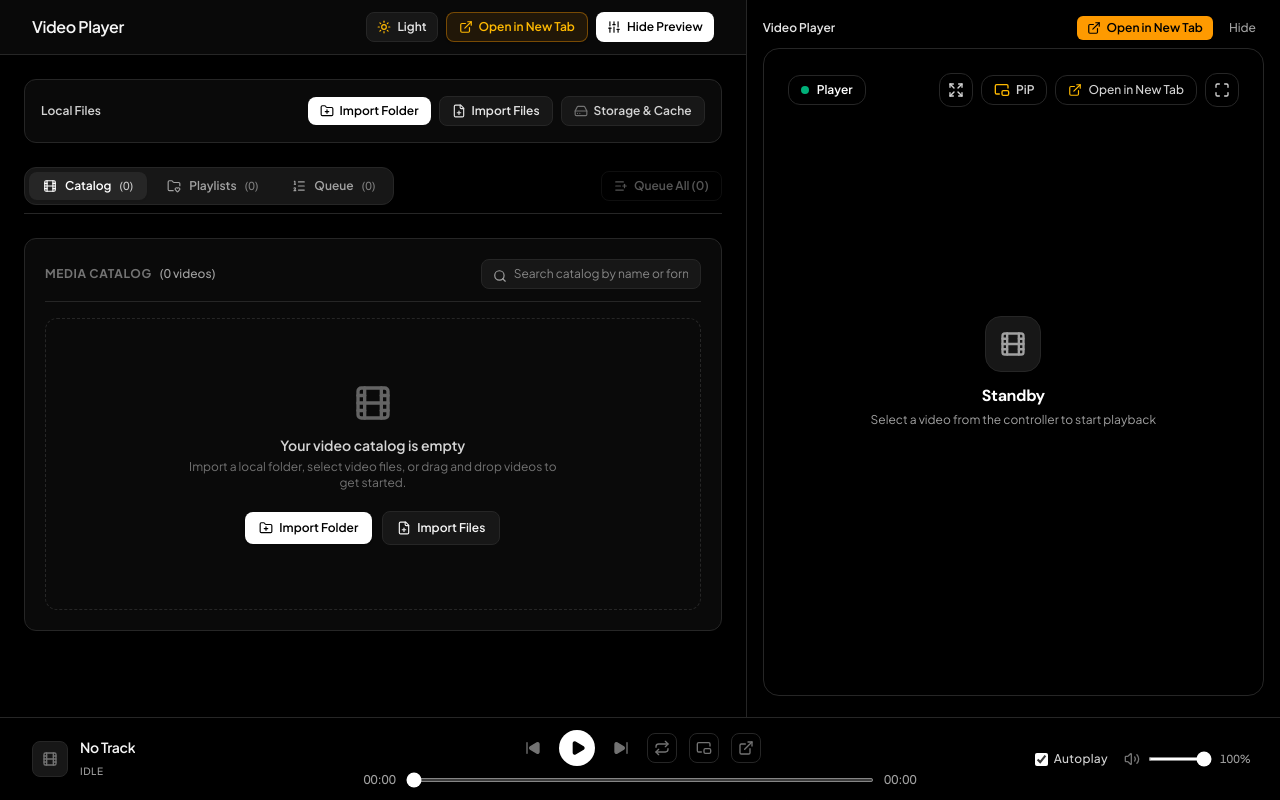
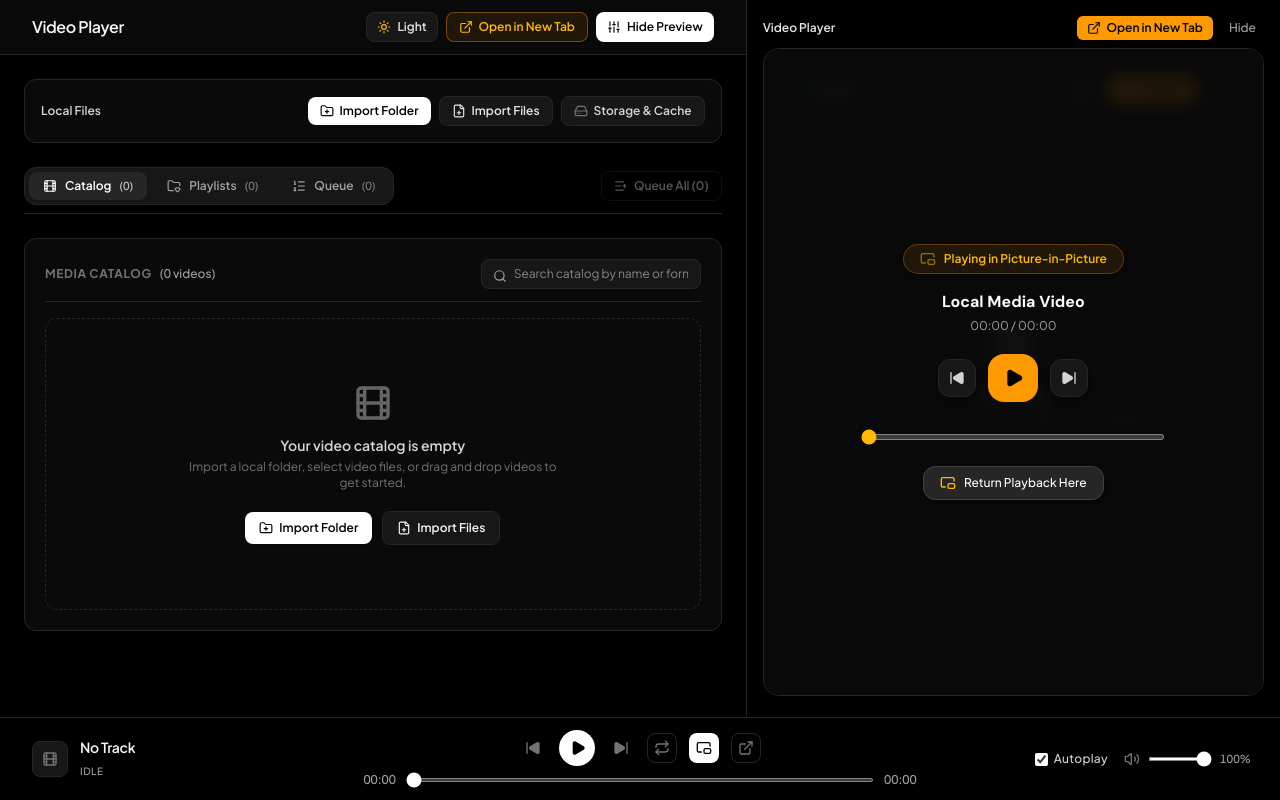
Before and after one commit to ac1714/video-player-pwa, a React (Vite) app: page / in a window 1280 px wide. Both pictures are taken after a click on the button 704 px from the left and 748 px from the top of the page. Built offline with nearby package versions, Linux system fonts and the light colour scheme.

Commit message:
feat: add dedicated PiP video controls overlay and remove redundant controls from preview window

```diff
--- a/src/components/PlayerView.tsx
+++ b/src/components/PlayerView.tsx
@@ -148,11 +148,12 @@ export const PlayerView: React.FC<PlayerViewProps> = ({
   // Object URL tracking for revocation
   const currentObjectUrlRef = useRef<string | null>(null);
   const lastTimeSentRef = useRef<number>(0);
+  const pipWindowRef = useRef<any>(null);
 
   // Check Picture in Picture support
   useEffect(() => {
     if (typeof document !== 'undefined') {
-      setPipSupported(Boolean(document.pictureInPictureEnabled));
+      setPipSupported(Boolean(document.pictureInPictureEnabled || ('documentPictureInPicture' in window)));
     }
   }, []);
 
@@ -884,16 +885,143 @@ export const PlayerView: React.FC<PlayerViewProps> = ({
     }
   };
 
-  // Picture-in-Picture toggle with cross-browser WebKit support
+  // Picture-in-Picture toggle with Document PiP & native HTML5 support
   const togglePiP = useCallback(async () => {
     const video = videoRef.current;
     if (!video) return;
+
+    // 1. Close if document PiP window is open
+    if (pipWindowRef.current) {
+      try {
+        pipWindowRef.current.close();
+      } catch {}
+      pipWindowRef.current = null;
+      setIsPiP(false);
+      syncChannel.post({ type: 'PIP_CHANGE', payload: { active: false } });
+      return;
+    }
+
+    // 2. Exit if standard video PiP is active
+    if (document.pictureInPictureElement) {
+      try {
+        await document.exitPictureInPicture();
+      } catch {}
+      setIsPiP(false);
+      syncChannel.post({ type: 'PIP_CHANGE', payload: { active: false } });
+      return;
+    }
+
+    // 3. Attempt Document Picture-in-Picture first (allows full on-screen Previous/Next/Play buttons in the floating window)
+    const docPip = typeof window !== 'undefined' && (window as any).documentPictureInPicture;
+    if (docPip && typeof docPip.requestWindow === 'function') {
+      try {
+        const pipWin = await docPip.requestWindow({
+          width: 520,
+          height: 340,
+        });
+        pipWindowRef.current = pipWin;
+
+        pipWin.document.body.style.margin = '0';
+        pipWin.document.body.style.padding = '0';
+        pipWin.document.body.style.background = '#0a0a0a';
+        pipWin.document.body.style.display = 'flex';
+        pipWin.document.body.style.flexDirection = 'column';
+        pipWin.document.body.style.height = '100vh';
+        pipWin.document.body.style.overflow = 'hidden';
+        pipWin.document.body.style.fontFamily = 'system-ui, -apple-system, sans-serif';
+
+        const originalParent = video.parentElement;
+        const originalNextSibling = video.nextSibling;
+        pipWin.document.body.appendChild(video);
+        video.style.width = '100%';
+        video.style.flex = '1';
+        video.style.minHeight = '0';
+        video.style.objectFit = 'contain';
+
+        // PiP Floating Window Controls
+        const ctrlBar = pipWin.document.createElement('div');
+        ctrlBar.style.cssText = 'display:flex;align-items:center;justify-content:space-between;padding:8px 14px;background:#171717;border-top:1px solid #262626;color:#fff;user-select:none;flex-shrink:0;';
+
+        const titleEl = pipWin.document.createElement('div');
+        titleEl.style.cssText = 'font-size:12px;font-weight:600;max-width:180px;white-space:nowrap;overflow:hidden;text-overflow:ellipsis;color:#e5e5e5;';
+        titleEl.textContent = currentTrackRef.current?.name || 'Video Player';
+        ctrlBar.appendChild(titleEl);
+
+        const btnsGroup = pipWin.document.createElement('div');
+        btnsGroup.style.cssText = 'display:flex;align-items:center;gap:12px;';
+
+        // Previous button
+        const prevBtn = pipWin.document.createElement('button');
+        prevBtn.innerHTML = '&#9198;';
+        prevBtn.title = 'Previous Video';
+        prevBtn.style.cssText = 'background:#262626;border:none;color:#fff;border-radius:8px;padding:6px 12px;font-size:14px;cursor:pointer;';
+        prevBtn.onclick = () => handlePlayPrevRef.current();
+        btnsGroup.appendChild(prevBtn);
+
+        // Play/Pause button
+        const playBtn = pipWin.document.createElement('button');
+        playBtn.innerHTML = video.paused ? '&#9654;' : '&#10074;&#10074;';
+        playBtn.title = 'Play / Pause';
+        playBtn.style.cssText = 'background:#f59e0b;border:none;color:#000;font-weight:bold;border-radius:50%;width:34px;height:34px;font-size:14px;cursor:pointer;display:flex;align-items:center;justify-content:center;';
+        playBtn.onclick = () => {
+          if (video.paused) video.play().catch(() => {});
+          else video.pause();
+        };
+        btnsGroup.appendChild(playBtn);
+
+        // Next button
+        const nextBtn = pipWin.document.createElement('button');
+        nextBtn.innerHTML = '&#9197;';
+        nextBtn.title = 'Next Video';
+        nextBtn.style.cssText = 'background:#262626;border:none;color:#fff;border-radius:8px;padding:6px 12px;font-size:14px;cursor:pointer;';
+        nextBtn.onclick = () => handlePlayNextRef.current();
+        btnsGroup.appendChild(nextBtn);
+
+        ctrlBar.appendChild(btnsGroup);
+
+        const closeBtn = pipWin.document.createElement('button');
+        closeBtn.textContent = '✕ Exit PiP';
+        closeBtn.style.cssText = 'background:none;border:1px solid #404040;color:#a3a3a3;border-radius:6px;padding:4px 8px;font-size:11px;cursor:pointer;';
+        closeBtn.onclick = () => pipWin.close();
+        ctrlBar.appendChild(closeBtn);
+
+        pipWin.document.body.appendChild(ctrlBar);
+
+        const updateBtn = () => {
+          playBtn.innerHTML = video.paused ? '&#9654;' : '&#10074;&#10074;';
+          if (currentTrackRef.current) {
+            titleEl.textContent = currentTrackRef.current.name;
+          }
+        };
+        video.addEventListener('play', updateBtn);
+        video.addEventListener('pause', updateBtn);
+
+        pipWin.addEventListener('pagehide', () => {
+          video.removeEventListener('play', updateBtn);
+          video.removeEventListener('pause', updateBtn);
+          pipWindowRef.current = null;
+          if (originalParent) {
+            if (originalNextSibling) {
+              originalParent.insertBefore(video, originalNextSibling);
+            } else {
+              originalParent.appendChild(video);
+            }
+          }
+          setIsPiP(false);
+          syncChannel.post({ type: 'PIP_CHANGE', payload: { active: false } });
+        });
+
+        setIsPiP(true);
+        syncChannel.post({ type: 'PIP_CHANGE', payload: { active: true } });
+        return;
+      } catch (e) {
+        console.warn('Document PiP request failed, falling back to standard video PiP:', e);
+      }
+    }
+
+    // 4. Standard HTML5 Video PiP Fallback
     try {
-      if (document.pictureInPictureElement) {
-        await document.exitPictureInPicture();
-        setIsPiP(false);
-        syncChannel.post({ type: 'PIP_CHANGE', payload: { active: false } });
-      } else if (document.pictureInPictureEnabled && typeof video.requestPictureInPicture === 'function') {
+      if (document.pictureInPictureEnabled && typeof video.requestPictureInPicture === 'function') {
         await video.requestPictureInPicture();
         setIsPiP(true);
         syncChannel.post({ type: 'PIP_CHANGE', payload: { active: true } });
@@ -905,7 +1033,7 @@ export const PlayerView: React.FC<PlayerViewProps> = ({
         syncChannel.post({ type: 'PIP_CHANGE', payload: { active: newMode === 'picture-in-picture' } });
       }
     } catch (err) {
-      console.warn('PiP toggle error:', err);
+      console.warn('Standard PiP error:', err);
     }
   }, []);
 
@@ -1539,6 +1667,16 @@ export const PlayerView: React.FC<PlayerViewProps> = ({
         },
       });
       setLastPlaybackTime(cur);
+
+      if ('mediaSession' in navigator && 'setPositionState' in (navigator.mediaSession as any) && dur > 0) {
+        try {
+          (navigator.mediaSession as any).setPositionState({
+            duration: dur,
+            playbackRate: videoRef.current.playbackRate || 1,
+            position: Math.min(cur, dur),
+          });
+        } catch {}
+      }
     }
   };
 
@@ -1699,11 +1837,83 @@ export const PlayerView: React.FC<PlayerViewProps> = ({
         } cursor-pointer transition-all duration-200`}
       />
 
-      {/* Picture-in-Picture Active Badge */}
+      {/* Picture-in-Picture Active Overlay with Dedicated Controls */}
       {isPiP && (
-        <div className="absolute top-4 left-1/2 -translate-x-1/2 z-30 bg-neutral-900/90 border border-neutral-700 text-white text-xs font-medium px-3.5 py-1.5 rounded-full shadow-lg flex items-center gap-1.5 pointer-events-none">
-          <PictureInPicture2 className="w-3.5 h-3.5 text-amber-400" />
-          <span>Picture-in-Picture Active</span>
+        <div className="absolute inset-0 z-30 bg-neutral-950/90 backdrop-blur-sm flex flex-col items-center justify-center p-6 text-center pointer-events-auto">
+          <div className="flex items-center gap-2 bg-amber-500/10 border border-amber-500/30 text-amber-400 text-xs font-semibold px-4 py-1.5 rounded-full shadow-md mb-4">
+            <PictureInPicture2 className="w-4 h-4 animate-pulse" />
+            <span>Playing in Picture-in-Picture</span>
+          </div>
+
+          <h3 className="text-sm sm:text-base font-bold text-white max-w-sm truncate mb-1">
+            {currentTrack?.name || 'Local Media Video'}
+          </h3>
+          <p className="text-xs text-neutral-400 mb-5 font-mono">
+            {formatTime(currentTime)} / {formatTime(duration)}
+          </p>
+
+          {/* Dedicated PiP Video Controls */}
+          <div className="flex items-center justify-center gap-3 mb-5">
+            <button
+              id="pip-prev-btn"
+              onClick={handlePlayPrev}
+              className="p-2.5 rounded-xl bg-neutral-900 hover:bg-neutral-800 text-neutral-300 hover:text-white border border-neutral-800 transition cursor-pointer active:scale-95 shadow-md"
+              title="Previous Video"
+            >
+              <SkipBack className="w-4 h-4 fill-current" />
+            </button>
+
+            <button
+              id="pip-play-pause-btn"
+              onClick={() => {
+                if (videoRef.current) {
+                  if (isPlaying) videoRef.current.pause();
+                  else videoRef.current.play().catch(() => {});
+                }
+              }}
+              className="p-3.5 rounded-2xl bg-amber-500 hover:bg-amber-400 text-black transition cursor-pointer active:scale-95 shadow-lg"
+              title={isPlaying ? 'Pause' : 'Play'}
+            >
+              {isPlaying ? <Pause className="w-5 h-5 fill-current" /> : <Play className="w-5 h-5 fill-current ml-0.5" />}
+            </button>
+
+            <button
+              id="pip-next-btn"
+              onClick={handlePlayNext}
+              className="p-2.5 rounded-xl bg-neutral-900 hover:bg-neutral-800 text-neutral-300 hover:text-white border border-neutral-800 transition cursor-pointer active:scale-95 shadow-md"
+              title="Next Video"
+            >
+              <SkipForward className="w-4 h-4 fill-current" />
+            </button>
+          </div>
+
+          {/* Scrubber slider for PiP */}
+          <div className="w-full max-w-xs mb-5 px-2">
+            <input
+              type="range"
+              min="0"
+              max={duration > 0 ? duration : 100}
+              step="0.1"
+              value={currentTime}
+              onChange={(e) => {
+                const val = parseFloat(e.target.value);
+                setCurrentTime(val);
+                if (videoRef.current) videoRef.current.currentTime = val;
+              }}
+              className="w-full h-1.5 accent-amber-400 bg-neutral-800 rounded-lg cursor-pointer"
+            />
+          </div>
+
+          {/* Return from PiP Button */}
+          <button
+            id="pip-exit-btn"
+            onClick={togglePiP}
+            className="px-4 py-2 rounded-xl bg-neutral-800 hover:bg-neutral-700 text-white font-medium text-xs border border-neutral-700 transition cursor-pointer flex items-center gap-2 shadow-md active:scale-95"
+            title="Exit Picture-in-Picture and return playback here"
+          >
+            <PictureInPicture2 className="w-4 h-4 text-amber-400" />
+            <span>Return Playback Here</span>
+          </button>
         </div>
       )}
 
@@ -1869,29 +2079,6 @@ export const PlayerView: React.FC<PlayerViewProps> = ({
               </button>
             )}
 
-            {embedded && (
-              <button
-                id="embedded-pop-out-btn"
-                onClick={() => {
-                  if (onOpenPopout) {
-                    onOpenPopout();
-                  } else {
-                    const targetId = currentTrack?.id;
-                    if (targetId) {
-                      saveActivePlaybackState({ trackId: targetId, isPlaying: true });
-                      syncChannel.post({ type: 'LOAD_TRACK', payload: { trackId: targetId, autoPlay: true } });
-                    }
-                    syncChannel.openPopoutWindow(targetId);
-                  }
-                }}
-                className="flex items-center gap-1.5 bg-black/80 hover:bg-neutral-900 border border-neutral-800 px-3 py-1.5 rounded-xl text-xs font-medium text-neutral-300 hover:text-white transition cursor-pointer"
-                title="Open player in a new browser tab"
-              >
-                <ExternalLink className="w-3.5 h-3.5 text-amber-400" />
-                <span className="hidden sm:inline">Open in New Tab</span>
-              </button>
-            )}
-
             <button
               onClick={toggleFullscreen}
               className="p-2 rounded-xl bg-black/80 hover:bg-neutral-900 border border-neutral-800 text-neutral-300 hover:text-white transition cursor-pointer"
@@ -1902,8 +2089,8 @@ export const PlayerView: React.FC<PlayerViewProps> = ({
           </div>
         </div>
 
-        {/* Center Big Play Trigger */}
-        {!isPlaying && currentTrack && !needsPermission && (
+        {/* Center Big Play Trigger (Standalone mode only) */}
+        {!isPlaying && currentTrack && !needsPermission && !embedded && (
           <div className="self-center pointer-events-auto">
             <button
               onClick={() => {
@@ -1919,11 +2106,9 @@ export const PlayerView: React.FC<PlayerViewProps> = ({
           </div>
         )}
 
-        {/* Bottom Scrubber Overlay */}
-        {currentTrack && (
-          <div className={`bg-black/85 backdrop-blur-md border border-neutral-800 rounded-2xl pointer-events-auto shadow-2xl ${
-            embedded ? 'p-2.5 sm:p-3 space-y-2' : 'p-4 space-y-3'
-          }`}>
+        {/* Bottom Scrubber Overlay (Standalone mode only; preview window is controlled from the Controller) */}
+        {currentTrack && !embedded && (
+          <div className="bg-black/85 backdrop-blur-md border border-neutral-800 rounded-2xl pointer-events-auto shadow-2xl p-4 space-y-3">
             <div className="flex items-center justify-between">
               <div className="min-w-0 pr-3">
                 <h4 className="text-xs font-bold text-white truncate max-w-[220px]">{currentTrack.name}</h4>
```
Also changed, not shown: 8 other files (tests, documents, lock files or other folders).
